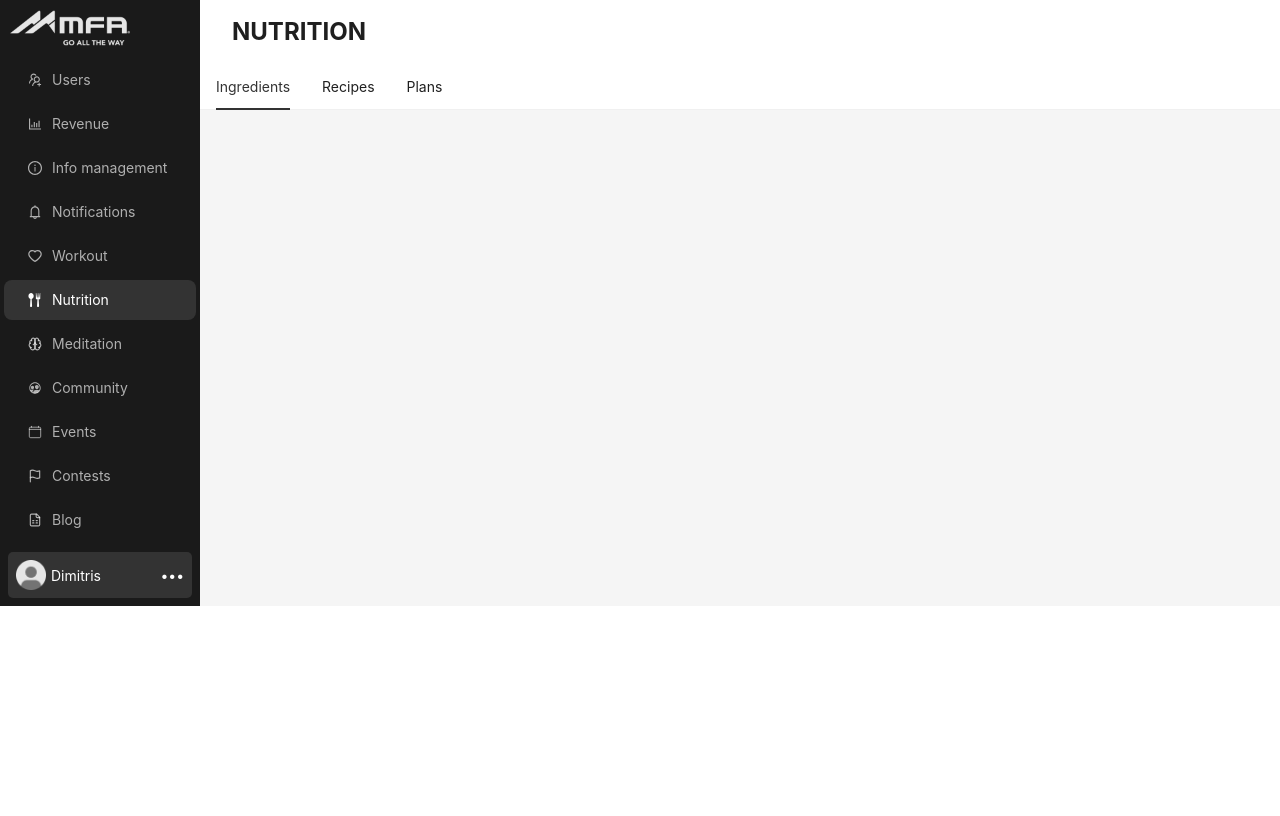
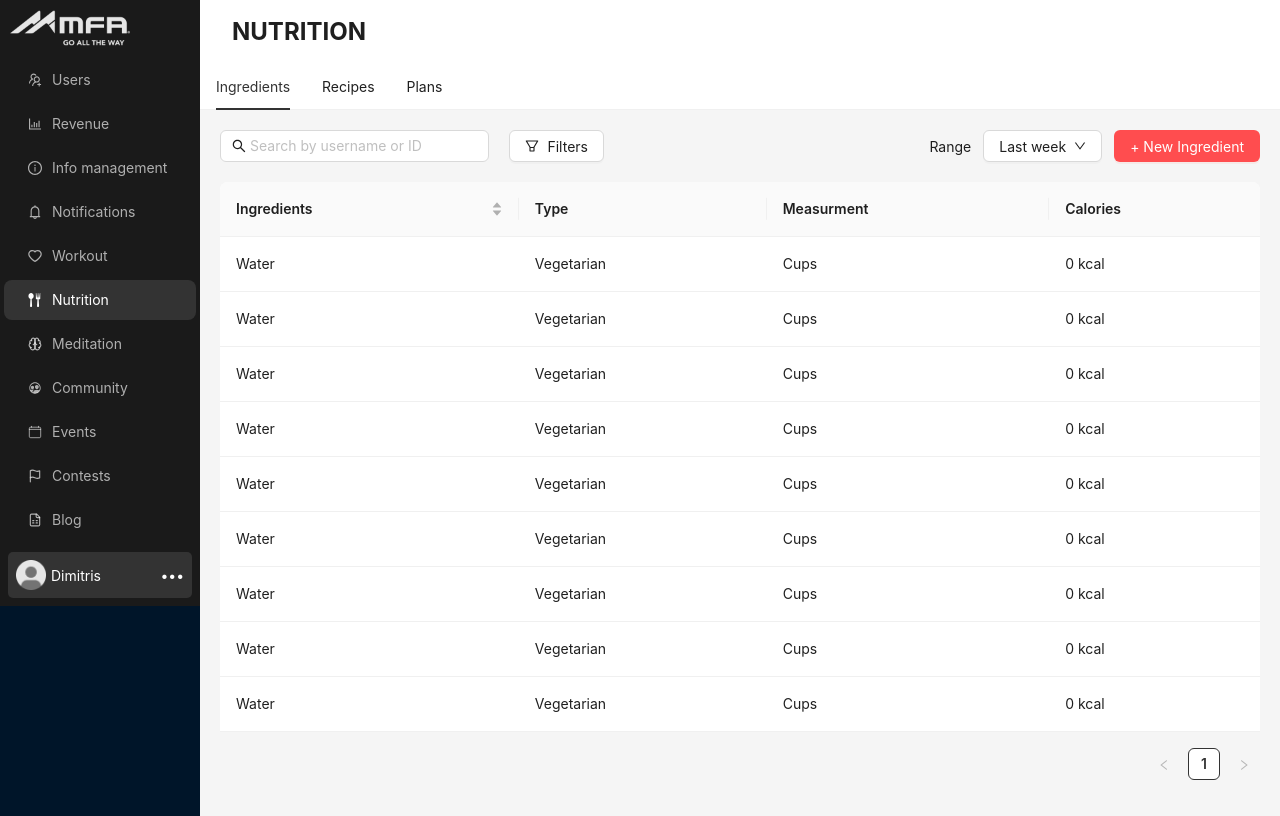
Before and after one commit to dev-ideausher/mfa-admin-frontend, a Next.js app: page /nutrition/ingredients in a window 1280 px wide. Built offline with nearby package versions, Linux system fonts and the light colour scheme.

Commit message:
workout single page

```diff
--- /dev/null
+++ b/src/app/_components/HeaderEditDelete.tsx
@@ -0,0 +1,55 @@
+"use client";
+import { Button, Layout, theme, Modal } from "antd";
+const { Header } = Layout;
+import { useRouter } from "next/navigation";
+import { IoArrowBack } from "react-icons/io5";
+import { BiSolidEditAlt } from "react-icons/bi";
+
+export default function HeaderEditDelete({ title }: any) {
+  const router = useRouter();
+  const {
+    token: { colorBgContainer, borderRadiusLG },
+  } = theme.useToken();
+  return (
+    <Header
+      style={{
+        paddingLeft: "2rem",
+        background: colorBgContainer,
+        display: "flex",
+        flexDirection: "row",
+        alignItems: "center",
+        height: "4rem",
+        gap: 5,
+        justifyContent: "space-between",
+      }}
+    >
+      <div className="flex items-center gap-5">
+        <Button onClick={() => router.back()}>
+          <IoArrowBack />
+        </Button>
+        <h1 className="font-bold" style={{ fontSize: "1.5rem" }}>
+          {title}
+        </h1>
+      </div>
+      <div className="flex items-center gap-5">
+        <Button style={{ width: "100px" }} type="text" danger>
+          Delete
+        </Button>
+        <Button
+          style={{
+            width: "100px",
+            display: "flex",
+            alignItems: "center",
+            justifyContent: "center",
+            gap: 5,
+          }}
+          type="primary"
+          danger
+        >
+          <BiSolidEditAlt />
+          Edit
+        </Button>
+      </div>
+    </Header>
+  );
+}
--- a/src/app/nutrition/ingredients/page.tsx
+++ b/src/app/nutrition/ingredients/page.tsx
@@ -1,6 +1,51 @@
+"use client";
 import HeaderBar from "@/app/_components/HeaderBar";
 import TopMenu from "@/app/_components/TopMenu";
-
+import { Input, Dropdown, Button, MenuProps, Table } from "antd";
+import AddButton from "@/app/_components/AddButton";
+import {
+  SearchOutlined,
+  FilterOutlined,
+  DownOutlined,
+} from "@ant-design/icons";
+const items: MenuProps["items"] = [
+  {
+    key: "1",
+    label: (
+      <a
+        target="_blank"
+        rel="noopener noreferrer"
+        href="https://www.antgroup.com"
+      >
+        1st menu item
+      </a>
+    ),
+  },
+  {
+    key: "2",
+    label: (
+      <a
+        target="_blank"
+        rel="noopener noreferrer"
+        href="https://www.aliyun.com"
+      >
+        2nd menu item
+      </a>
+    ),
+  },
+  {
+    key: "3",
+    label: (
+      <a
+        target="_blank"
+        rel="noopener noreferrer"
+        href="https://www.luohanacademy.com"
+      >
+        3rd menu item
+      </a>
+    ),
+  },
+];
 const header_items = [
   {
     key: "ingredients",
@@ -15,11 +60,124 @@ const header_items = [
     label: "Plans",
   },
 ];
+const columns = [
+  {
+    title: "Ingredients",
+    dataIndex: "ingredients",
+    key: "ingredients",
+    sorter: (a: any, b: any) => a.date - b.date,
+  },
+  {
+    title: "Type",
+    dataIndex: "type",
+    key: "type",
+  },
+  {
+    title: "Measurment",
+    dataIndex: "measurment",
+    key: "measurment",
+  },
+  {
+    title: "Calories",
+    dataIndex: "calories",
+    key: "calories",
+  },
+];
+const data = [
+  {
+    key: "1",
+    ingredients: "Water",
+    type: "Vegetarian",
+    calories: "0 kcal",
+    measurment: "Cups",
+  },
+  {
+    key: "1",
+    ingredients: "Water",
+    type: "Vegetarian",
+    calories: "0 kcal",
+    measurment: "Cups",
+  },
+  {
+    key: "1",
+    ingredients: "Water",
+    type: "Vegetarian",
+    calories: "0 kcal",
+    measurment: "Cups",
+  },
+  {
+    key: "1",
+    ingredients: "Water",
+    type: "Vegetarian",
+    calories: "0 kcal",
+    measurment: "Cups",
+  },
+  {
+    key: "1",
+    ingredients: "Water",
+    type: "Vegetarian",
+    calories: "0 kcal",
+    measurment: "Cups",
+  },
+  {
+    key: "1",
+    ingredients: "Water",
+    type: "Vegetarian",
+    calories: "0 kcal",
+    measurment: "Cups",
+  },
+  {
+    key: "1",
+    ingredients: "Water",
+    type: "Vegetarian",
+    calories: "0 kcal",
+    measurment: "Cups",
+  },
+  {
+    key: "1",
+    ingredients: "Water",
+    type: "Vegetarian",
+    calories: "0 kcal",
+    measurment: "Cups",
+  },
+  {
+    key: "1",
+    ingredients: "Water",
+    type: "Vegetarian",
+    calories: "0 kcal",
+    measurment: "Cups",
+  },
+];
 export default function page() {
   return (
     <div>
       <HeaderBar title="NUTRITION" />
       <TopMenu header_items={header_items} defaultKey="ingredients" />
+      <div className="flex justify-between m-5">
+        <div className="flex w-96 gap-5">
+          <Input
+            placeholder="Search by username or ID"
+            prefix={<SearchOutlined />}
+          />
+          <Dropdown menu={{ items }} placement="bottom">
+            <Button style={{ display: "flex", alignItems: "center" }}>
+              <FilterOutlined />
+              Filters
+            </Button>
+          </Dropdown>
+        </div>
+        <div className="flex items-center gap-3">
+          <p>Range</p>
+          <Dropdown menu={{ items }} placement="bottom">
+            <Button style={{ display: "flex", alignItems: "center" }}>
+              Last week
+              <DownOutlined />
+            </Button>
+          </Dropdown>
+          <AddButton btnText="+ New Ingredient" toRoute="exercises/add" />
+        </div>
+      </div>
+      <Table style={{ margin: 20 }} columns={columns} dataSource={data} />
     </div>
   );
 }
--- a/src/app/nutrition/plans/page.tsx
+++ b/src/app/nutrition/plans/page.tsx
@@ -1,6 +1,50 @@
 import HeaderBar from "@/app/_components/HeaderBar";
 import TopMenu from "@/app/_components/TopMenu";
-
+import { Input, Dropdown, Button, MenuProps, Table } from "antd";
+import AddButton from "@/app/_components/AddButton";
+import {
+  SearchOutlined,
+  FilterOutlined,
+  DownOutlined,
+} from "@ant-design/icons";
+const items: MenuProps["items"] = [
+  {
+    key: "1",
+    label: (
+      <a
+        target="_blank"
+        rel="noopener noreferrer"
+        href="https://www.antgroup.com"
+      >
+        1st menu item
+      </a>
+    ),
+  },
+  {
+    key: "2",
+    label: (
+      <a
+        target="_blank"
+        rel="noopener noreferrer"
+        href="https://www.aliyun.com"
+      >
+        2nd menu item
+      </a>
+    ),
+  },
+  {
+    key: "3",
+    label: (
+      <a
+        target="_blank"
+        rel="noopener noreferrer"
+        href="https://www.luohanacademy.com"
+      >
+        3rd menu item
+      </a>
+    ),
+  },
+];
 const header_items = [
   {
     key: "ingredients",
@@ -20,6 +64,30 @@ export default function page() {
     <div>
       <HeaderBar title="NUTRITION" />
       <TopMenu header_items={header_items} defaultKey="plans" />
+      <div className="flex justify-between m-5">
+        <div className="flex w-96 gap-5">
+          <Input
+            placeholder="Search by username or ID"
+            prefix={<SearchOutlined />}
+          />
+          <Dropdown menu={{ items }} placement="bottom">
+            <Button style={{ display: "flex", alignItems: "center" }}>
+              <FilterOutlined />
+              Filters
+            </Button>
+          </Dropdown>
+        </div>
+        <div className="flex items-center gap-3">
+          <p>Range</p>
+          <Dropdown menu={{ items }} placement="bottom">
+            <Button style={{ display: "flex", alignItems: "center" }}>
+              Last week
+              <DownOutlined />
+            </Button>
+          </Dropdown>
+          <AddButton btnText="+ New Exercise" toRoute="exercises/add" />
+        </div>
+      </div>
     </div>
   );
 }
--- a/src/app/nutrition/recipes/page.tsx
+++ b/src/app/nutrition/recipes/page.tsx
@@ -1,6 +1,50 @@
 import HeaderBar from "@/app/_components/HeaderBar";
 import TopMenu from "@/app/_components/TopMenu";
-
+import { Input, Dropdown, Button, MenuProps } from "antd";
+import AddButton from "@/app/_components/AddButton";
+import {
+  SearchOutlined,
+  FilterOutlined,
+  DownOutlined,
+} from "@ant-design/icons";
+const items: MenuProps["items"] = [
+  {
+    key: "1",
+    label: (
+      <a
+        target="_blank"
+        rel="noopener noreferrer"
+        href="https://www.antgroup.com"
+      >
+        1st menu item
+      </a>
+    ),
+  },
+  {
+    key: "2",
+    label: (
+      <a
+        target="_blank"
+        rel="noopener noreferrer"
+        href="https://www.aliyun.com"
+      >
+        2nd menu item
+      </a>
+    ),
+  },
+  {
+    key: "3",
+    label: (
+      <a
+        target="_blank"
+        rel="noopener noreferrer"
+        href="https://www.luohanacademy.com"
+      >
+        3rd menu item
+      </a>
+    ),
+  },
+];
 const header_items = [
   {
     key: "ingredients",
@@ -20,6 +64,30 @@ export default function page() {
     <div>
       <HeaderBar title="NUTRITION" />
       <TopMenu header_items={header_items} defaultKey="recipes" />
+      <div className="flex justify-between m-5">
+        <div className="flex w-96 gap-5">
+          <Input
+            placeholder="Search by username or ID"
+            prefix={<SearchOutlined />}
+          />
+          <Dropdown menu={{ items }} placement="bottom">
+            <Button style={{ display: "flex", alignItems: "center" }}>
+              <FilterOutlined />
+              Filters
+            </Button>
+          </Dropdown>
+        </div>
+        <div className="flex items-center gap-3">
+          <p>Range</p>
+          <Dropdown menu={{ items }} placement="bottom">
+            <Button style={{ display: "flex", alignItems: "center" }}>
+              Last week
+              <DownOutlined />
+            </Button>
+          </Dropdown>
+          <AddButton btnText="+ New Exercise" toRoute="exercises/add" />
+        </div>
+      </div>
     </div>
   );
 }
--- /dev/null
+++ b/src/app/workout/exercises/[exerciseId]/page.tsx
@@ -0,0 +1,12 @@
+"use client";
+
+import HeaderEditDelete from "@/app/_components/HeaderEditDelete";
+
+export default function ExerciseDetailPage({ params }: any) {
+  return (
+    <div>
+      <HeaderEditDelete title="EXERCISE DETAILS" />
+      Exercise id: {params.exerciseId}
+    </div>
+  );
+}
--- a/src/app/workout/exercises/page.tsx
+++ b/src/app/workout/exercises/page.tsx
@@ -97,7 +97,11 @@ export default function ExercisesPage() {
         </div>
       </div>
       <Row gutter={16} style={{ margin: 15 }}>
-        <Col className="gutter-row" span={6}>
+        <Col
+          className="gutter-row"
+          span={6}
+          onClick={() => router.push("exercises/234")}
+        >
           <ImgCard />
         </Col>
         <Col className="gutter-row" span={6}>
--- /dev/null
+++ b/src/app/workout/plans/[planId]/page.tsx
@@ -0,0 +1,12 @@
+"use client";
+
+import HeaderEditDelete from "@/app/_components/HeaderEditDelete";
+
+export default function PlanDetailPage({ params }: any) {
+  return (
+    <div>
+      <HeaderEditDelete title="PLAN DETAILS" />
+      Plan id: {params.planId}
+    </div>
+  );
+}
--- a/src/app/workout/plans/page.tsx
+++ b/src/app/workout/plans/page.tsx
@@ -95,7 +95,11 @@ export default function PlansPage() {
         </div>
       </div>
       <Row gutter={16} style={{ margin: 15 }}>
-        <Col className="gutter-row" span={6}>
+        <Col
+          className="gutter-row"
+          span={6}
+          onClick={() => router.push("plans/1234")}
+        >
           <ImgCard />
         </Col>
         <Col className="gutter-row" span={6}>
--- /dev/null
+++ b/src/app/workout/workouts/[workoutId]/page.tsx
@@ -0,0 +1,12 @@
+"use client";
+
+import HeaderEditDelete from "@/app/_components/HeaderEditDelete";
+
+export default function WorkoutDetailPage({ params }: any) {
+  return (
+    <div>
+      <HeaderEditDelete title="WORKOUT DETAILS" />
+      Workout id: {params.workoutId}
+    </div>
+  );
+}
--- a/src/app/workout/workouts/page.tsx
+++ b/src/app/workout/workouts/page.tsx
@@ -95,7 +95,11 @@ export default function WorkoutsPage() {
         </div>
       </div>
       <Row gutter={16} style={{ margin: 15 }}>
-        <Col className="gutter-row" span={6}>
+        <Col
+          className="gutter-row"
+          span={6}
+          onClick={() => router.push("workouts/1234")}
+        >
           <ImgCard />
         </Col>
         <Col className="gutter-row" span={6}>
```
Also changed, not shown: 1 other file (tests, documents, lock files or other folders).
